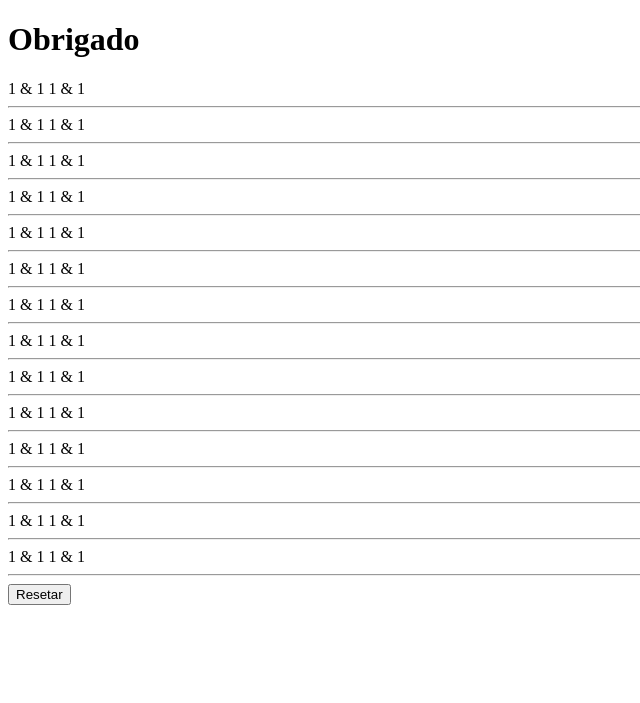
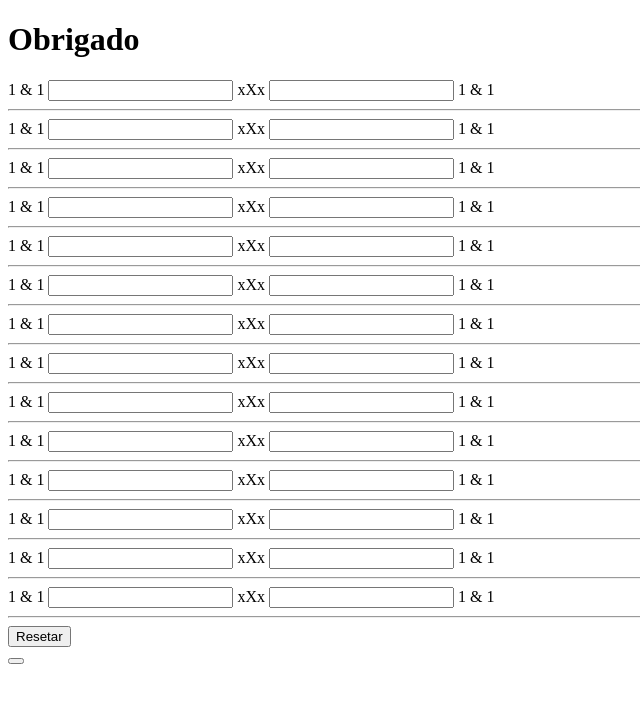
Before and after one commit to andremv1808-hue/Modelo_de_torneio_Super8-, a Flask app: template templates/torneio.html in a window 1280 px wide. Shown: the top 703 px of the page, without its empty margins (0-640 px from the left). Run offline with Flask 3, Linux system fonts and the light colour scheme; the template is opened without the code that fills it: most values are stand-ins (such as "Sample title", 1, 10 or a date in 2020).

Commit message:
Parte Lógica
Fiz: Recebe jogadores, gera jogos, e reseta limpando o banco de dados e voltando para a pagina de preencher jogadores

```diff
--- a/database.py
+++ b/database.py
@@ -9,6 +9,6 @@ def init_db():
 
     database = connect_db()
     cursor = database.cursor()
-    cursor.execute("CREATE TABLE IF NOT EXISTS jogares (nome text)")
+    cursor.execute("CREATE TABLE IF NOT EXISTS jogadores (nome text, pontos integer, vitorias integer)")
     database.commit()
     database.close()
--- a/main.py
+++ b/main.py
@@ -15,10 +15,10 @@ def super8():
     for i in range(8):
         x = "jogador"+str(i)
         nome = request.form[x]
-        database.execute("INSERT INTO jogares (nome) VALUES (?)", (nome,))
+        database.execute("INSERT INTO jogadores (nome) VALUES (?)", (nome,))
         database.commit()
 
-    cursor = database.execute("SELECT * FROM jogares")
+    cursor = database.execute("SELECT * FROM jogadores")
     player = cursor.fetchall()
 
     return render_template("torneio.html", player=player)
@@ -26,7 +26,7 @@ def super8():
 @app.route("/encerrar", methods = ['GET'])
 def func_button():
     database = connect_db()
-    database.execute("DELETE FROM jogares")
+    database.execute("DELETE FROM jogadores")
     database.commit()
 
     return redirect(url_for('reqplayers'))
--- a/templates/torneio.html
+++ b/templates/torneio.html
@@ -6,52 +6,103 @@
     <title>Document</title>
 </head>
 <body>
+
     <h1>Obrigado</h1>
+
+    <div class="container-jogos">
         <span>{{ player[0][0] }} & {{ player[7][0] }}</span>
+        <input type="number">
+        <span>xXx</span>
+        <input type="number">
         <span>{{ player[6][0] }} & {{ player[4][0] }}</span>
         <hr>
         <span>{{ player[3][0] }} & {{ player[1][0] }}</span>
+        <input type="number">
+        <span>xXx</span>
+        <input type="number">
         <span>{{ player[2][0] }} & {{ player[5][0] }}</span>
         <hr>
         <span>{{ player[0][0] }} & {{ player[6][0] }}</span>
+        <input type="number">
+        <span>xXx</span>
+        <input type="number">
         <span>{{ player[1][0] }} & {{ player[2][0] }}</span>
         <hr>
         <span>{{ player[7][0] }} & {{ player[4][0] }}</span>
+        <input type="number">
+        <span>xXx</span>
+        <input type="number">
         <span>{{ player[3][0] }} & {{ player[5][0] }}</span>
         <hr>
         <span>{{ player[0][0] }} & {{ player[2][0] }}</span>
+        <input type="number">
+        <span>xXx</span>
+        <input type="number">
         <span>{{ player[7][0] }} & {{ player[5][0] }}</span>
         <hr>
         <span>{{ player[6][0] }} & {{ player[1][0] }}</span>
+        <input type="number">
+        <span>xXx</span>
+        <input type="number">
         <span>{{ player[4][0] }} & {{ player[3][0] }}</span>
         <hr>
         <span>{{ player[0][0] }} & {{ player[4][0] }}</span>
+        <input type="number">
+        <span>xXx</span>
+        <input type="number">
         <span>{{ player[3][0] }} & {{ player[2][0] }}</span>
         <hr>
         <span>{{ player[7][0] }} & {{ player[6][0] }}</span>
+        <input type="number">
+        <span>xXx</span>
+        <input type="number">
         <span>{{ player[1][0] }} & {{ player[5][0] }}</span>
         <hr>
         <span>{{ player[0][0] }} & {{ player[1][0] }}</span>
+        <input type="number">
+        <span>xXx</span>
+        <input type="number">
         <span>{{ player[7][0] }} & {{ player[3][0] }}</span>
         <hr>
         <span>{{ player[6][0] }} & {{ player[2][0] }}</span>
+        <input type="number">
+        <span>xXx</span>
+        <input type="number">
         <span>{{ player[4][0] }} & {{ player[5][0] }}</span>
         <hr>
         <span>{{ player[0][0] }} & {{ player[3][0] }}</span>
+        <input type="number">
+        <span>xXx</span>
+        <input type="number">
         <span>{{ player[6][0] }} & {{ player[5][0] }}</span>
         <hr>
         <span>{{ player[7][0] }} & {{ player[1][0] }}</span>
+        <input type="number">
+        <span>xXx</span>
+        <input type="number">
         <span>{{ player[4][0] }} & {{ player[2][0] }}</span>
         <hr>
         <span>{{ player[7][0] }} & {{ player[2][0] }}</span>
+        <input type="number">
+        <span>xXx</span>
+        <input type="number">
         <span>{{ player[6][0] }} & {{ player[3][0] }}</span>
         <hr>
         <span>{{ player[0][0] }} & {{ player[5][0] }}</span>
+        <input type="number">
+        <span>xXx</span>
+        <input type="number">
         <span>{{ player[4][0] }} & {{ player[1][0] }}</span>
         <hr>
+    </div>
 
     <form action="/encerrar">
-        <button type="submit" method="get">Resetar </button>
+        <button type="submit" method="get">Resetar</button>
     </form>
+    <form action="">
+        <button type="submit"></button>
+    </form>
+
+
 </body>
 </html>
```
Also changed, not shown: jogadores.db. Lines whose indentation alone changed are shown as unchanged.
